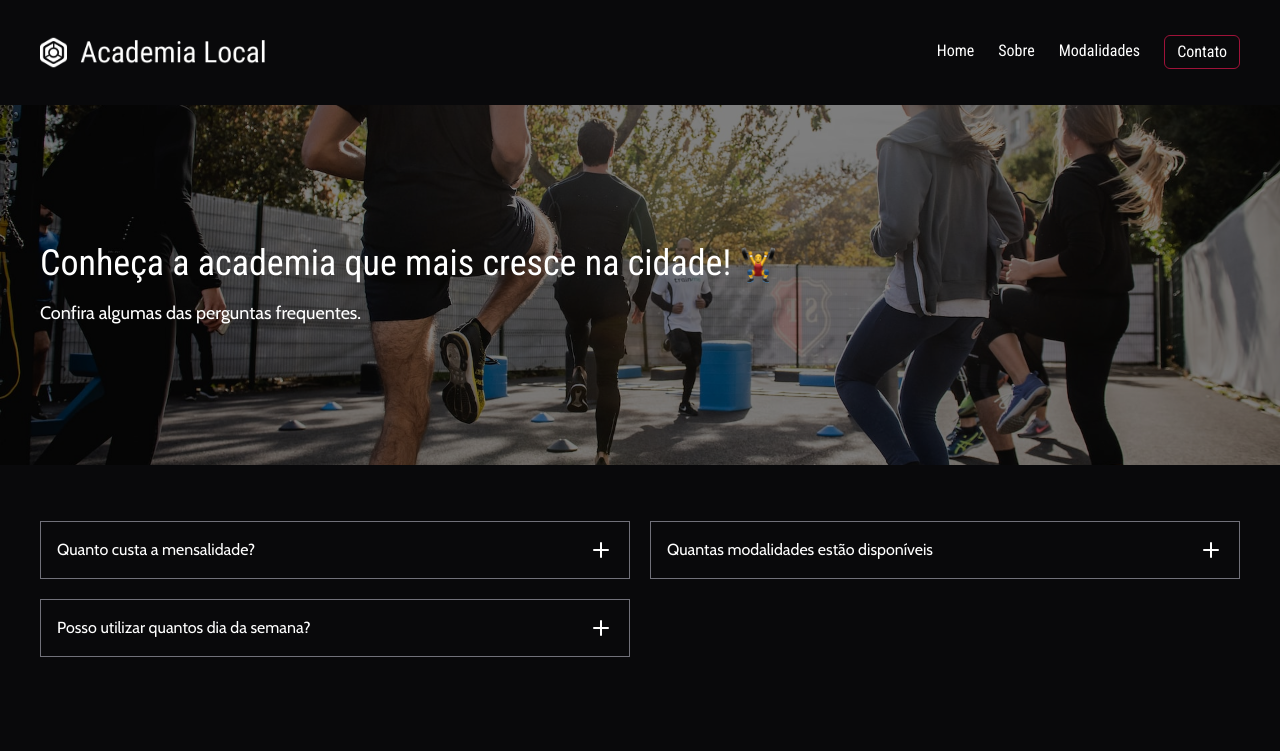
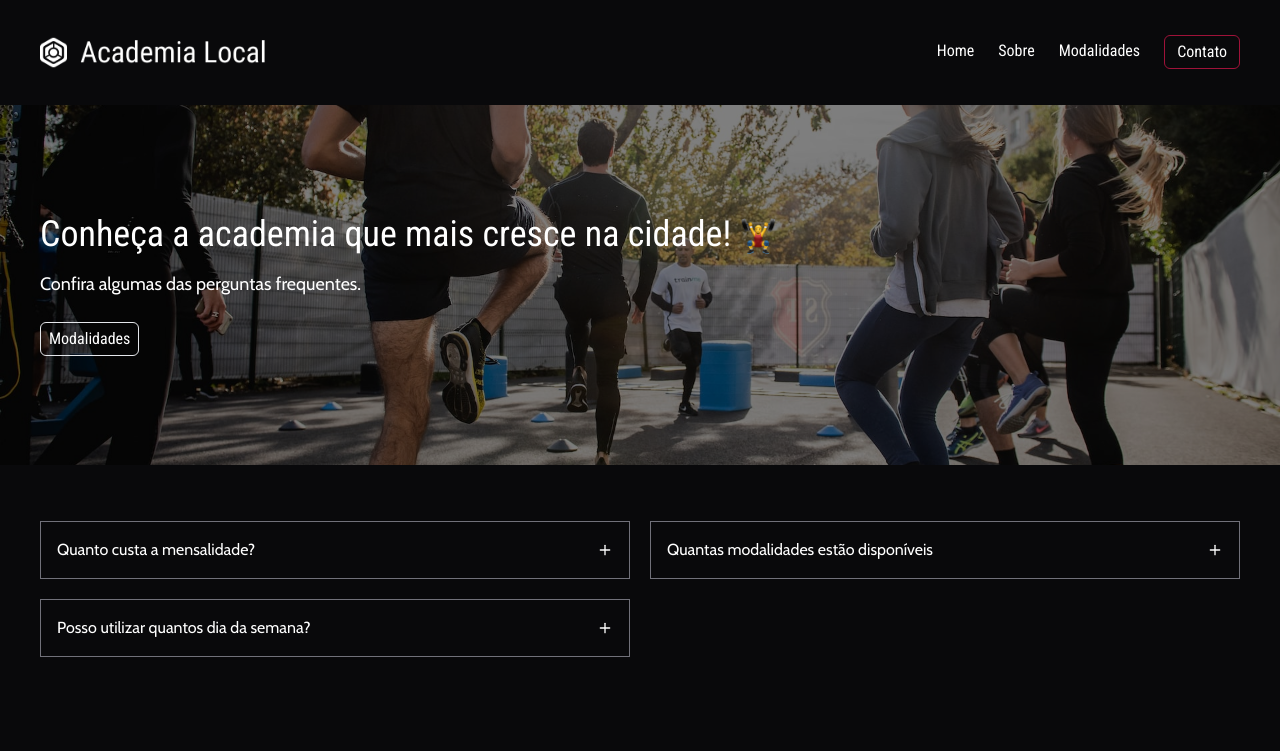
Before and after one commit to juniordbz/gym-website, a SvelteKit app: page /sobre in a window 1280 px wide. Shown: the top 751 px of the page. Built offline with nearby package versions, Linux system fonts and the light colour scheme.

Commit message:
bug fixed, add button "modalidades" in page "sobre"

```diff
--- a/package.json
+++ b/package.json
@@ -37,6 +37,7 @@
   },
   "type": "module",
   "dependencies": {
+    "@formkit/auto-animate": "^0.8.1",
     "lucide-svelte": "^0.363.0"
   }
 }
--- a/src/components/Info.svelte
+++ b/src/components/Info.svelte
@@ -1,16 +1,28 @@
 <script lang="ts">
   import { Plus } from 'lucide-svelte'
+  import autoAnimate from '@formkit/auto-animate'
 
   export let title: string
   export let content: string
+  let openDetails = false
+
+  function toggleDetails() {
+    openDetails = !openDetails
+  }
 </script>
 
-<details>
-  <summary class="flex items-center justify-between border border-zinc-500 p-4">
+<details class="cursor-pointer">
+  <summary
+    on:click={toggleDetails}
+    use:autoAnimate
+    class="flex items-center justify-between border border-zinc-500 p-4"
+  >
     {title}
-    <Plus />
+    <Plus class="h-4 w-4 flex-shrink-0 {openDetails && 'rotate-45 '}" />
   </summary>
-  <p class="mt-4 border-l-2 border-rose-800 pl-4">{content}</p>
+  <p class=" mt-4 border-l-2 border-rose-800 pl-4">
+    {content}
+  </p>
 </details>
 
 <style>
--- a/src/routes/sobre/+page.svelte
+++ b/src/routes/sobre/+page.svelte
@@ -10,9 +10,11 @@
   content="Confira algumas das perguntas frequentes."
   {icon}
   img={exercicio}
+  btn="Modalidades"
+  href="/modalidades"
 />
 
-<div class="mx-10 mt-14 grid grid-cols-2 gap-5">
+<div class="mx-10 mt-14 grid gap-5 md:grid-cols-2">
   <Info
     title="Quanto custa a mensalidade?"
     content="Lorem ipsum dolor, sit amet consectetur adipisicing elit. Laborum mollitia perspiciatis, cum, tempora debitis doloremque id, placeat reiciendis quas modi ipsa perferendis possimus voluptate velit ullam dolorum magnam! Tenetur, excepturi! "
```
Also changed, not shown: 1 other file (tests, documents, lock files or other folders).
